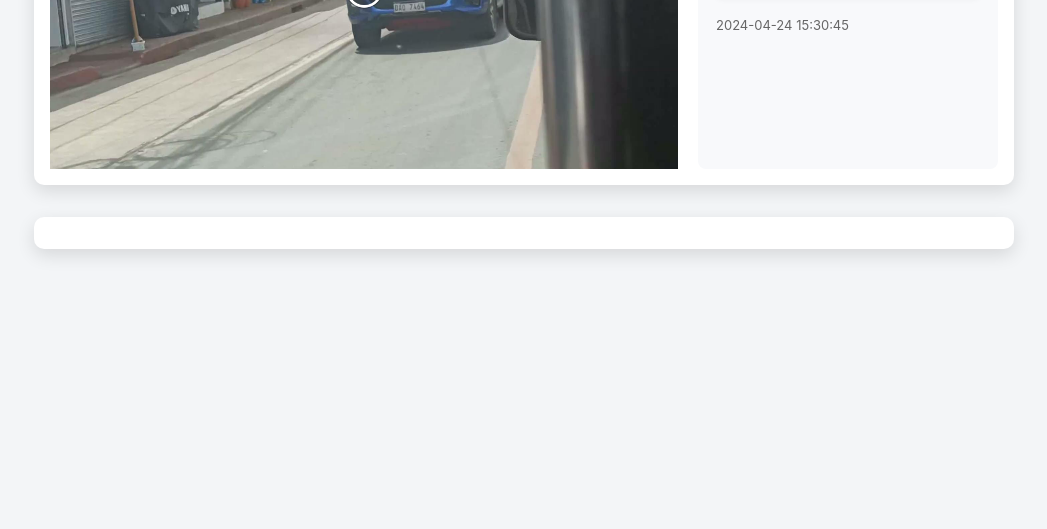
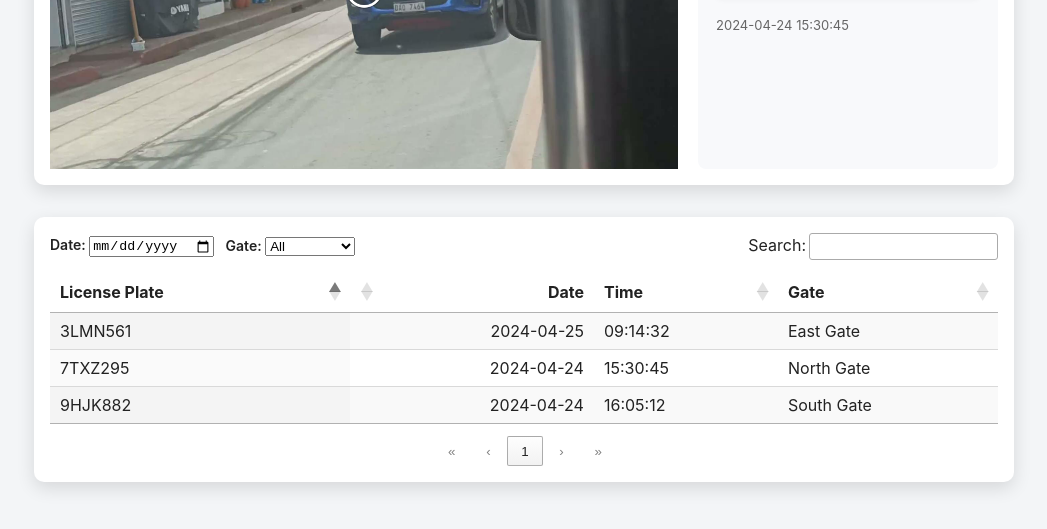
Before and after one commit to ZyWick/LPR, a plain HTML site: page index.html in a window 1280 px wide. Shown: the part 239-768 px from the top of the page, without its empty margins (116-1163 px from the left). Drawn offline with Linux system fonts and the light colour scheme.

Commit message:
feat: add data tables

```diff
--- /dev/null
+++ b/assets/app.js
@@ -0,0 +1,63 @@
+$(document).ready(function() {
+  var table = $('#plateLog').DataTable({
+    responsive: true,
+    fixedHeader: true,
+    dom:
+      // Toolbar row: left filters + right search box
+      "<'dt-toolbar'<'dt-filters'><'dt-search'f>>" +
+      // Table body
+      "tr" +
+      // Info + Pagination row
+      "<'dt-footer'<'dt-info'i><'dt-pagination'p>>" +
+      // Buttons row (export, etc.)
+      "B",
+    buttons: ['copy', 'csv', 'excel', 'pdf',],
+    initComplete: function() {
+      var api = this.api();
+
+      // Inject custom filter controls into the left side of toolbar
+      var filterContainer = $('.dt-filters');
+
+      filterContainer.append(
+        '<label>Date: <input type="date" id="dateFilter"></label>'
+      );
+      filterContainer.append(
+        '<label>Gate: ' +
+          '<select id="gateFilter">' +
+            '<option value="">All</option>' +
+            '<option value="North Gate">North Gate</option>' +
+            '<option value="South Gate">South Gate</option>' +
+            '<option value="East Gate">East Gate</option>' +
+          '</select>' +
+        '</label>'
+      );
+
+      // Restrict global search to license plate column only
+      $('#plateLog_filter input')
+        .off()
+        .on('keyup', function() {
+          api.column(0).search(this.value).draw();
+        });
+
+      // Date filter
+      $('#dateFilter').on('change', function() {
+        var date = this.value;
+        if (date) {
+          api.column(1).search('^' + date + '$', true, false).draw();
+        } else {
+          api.column(1).search('').draw();
+        }
+      });
+
+      // Gate filter
+      $('#gateFilter').on('change', function() {
+        var gate = this.value;
+        if (gate) {
+          api.column(3).search('^' + gate + '$', true, false).draw();
+        } else {
+          api.column(3).search('').draw();
+        }
+      });
+    }
+  });
+});
--- a/assets/style.css
+++ b/assets/style.css
@@ -42,7 +42,6 @@ body {
   width: 100%;
   height: 360px;
   object-fit: cover;
-  vertical-align: middle;
 }
 
 .play-btn {
@@ -130,6 +129,51 @@ body {
   .preview img.main { height: 240px; }
 }
 
+.log-section {
+  width: 100%;
+}
+
+.dt-toolbar {
+  display: flex;
+  justify-content: space-between;
+  align-items: center;
+  margin-bottom: 12px;
+  flex-wrap: wrap;
+  gap: 12px;
+}
+
+.dt-filters {
+  display: flex;
+  gap: 12px;
+  align-items: center;
+}
+
+.dt-search {
+  margin-left: auto; /* pushes search box to right */
+}
+
+.dt-filters label {
+  font-weight: 600;
+  font-size: 14px;
+}
+
+/* Footer row: center pagination */
+.dt-footer {
+  display: flex;
+  justify-content: center;
+  align-items: center;
+  margin-top: 12px;
+  gap: 20px;
+}
+
+.dt-info {
+  display: none; /* hide "Showing X of Y" if you don’t want it */
+}
+
+.dt-pagination {
+  text-align: center;
+}
+
 .mt-2 {
     margin-top: 2em;
 }
--- a/index.html
+++ b/index.html
@@ -7,7 +7,6 @@
   <title>License Plate Layout</title>
   <link rel="stylesheet" href="assets/style.css">
   <link href="assets/Datatables/datatables.min.css" rel="stylesheet">
-    <script src="assets/DataTables/datatables.min.js"></script>
 </head>
 
 <body>
@@ -15,12 +14,12 @@
     <div class="card" role="region" aria-label="Detected license plate preview">
       <div class="preview">
         <!-- large main image -->
-                <img class="main" src="assets/sample.png" alt="Vehicle rear view with license plate">
+        <img class="main" src="assets/img/sample.png" alt="Vehicle rear view with license plate">
       </div>
 
       <aside class="info" aria-label="Detected license plate information">
         <div class="logo">
-                    <img src="assets/Vison-Colored-VI.png" alt="Company Logo">
+          <img src="assets/img/Vison-Colored-VI.png" alt="Company Logo">
         </div>
         <h4>Detected License Plate</h4>
 
@@ -35,10 +34,43 @@
   <div class="container mt-2">
     <div class="card" role="region" aria-label="Detected license plate log table">
       <section class="log-section">
-
+        <div class="filters">
+          <table id="plateLog" class="display nowrap" style="width:100%">
+            <thead>
+              <tr>
+                <th>License Plate</th>
+                <th>Date</th>
+                <th>Time</th>
+                <th>Gate</th>
+              </tr>
+            </thead>
+            <tbody>
+              <tr>
+                <td>7TXZ295</td>
+                <td>2024-04-24</td>
+                <td>15:30:45</td>
+                <td>North Gate</td>
+              </tr>
+              <tr>
+                <td>9HJK882</td>
+                <td>2024-04-24</td>
+                <td>16:05:12</td>
+                <td>South Gate</td>
+              </tr>
+              <tr>
+                <td>3LMN561</td>
+                <td>2024-04-25</td>
+                <td>09:14:32</td>
+                <td>East Gate</td>
+              </tr>
+            </tbody>
+          </table>
       </section>
     </div>
   </div>
+
+  <script src="assets/DataTables/datatables.min.js"></script>
+  <script src="assets/app.js"></script>
 </body>
 
 </html>
```
Also changed, not shown: assets/img/Vison-Colored-VI.png (renamed from assets/Vison-Colored-VI.png), assets/img/sample.png (renamed from assets/sample.png). Lines whose indentation alone changed are shown as unchanged.
